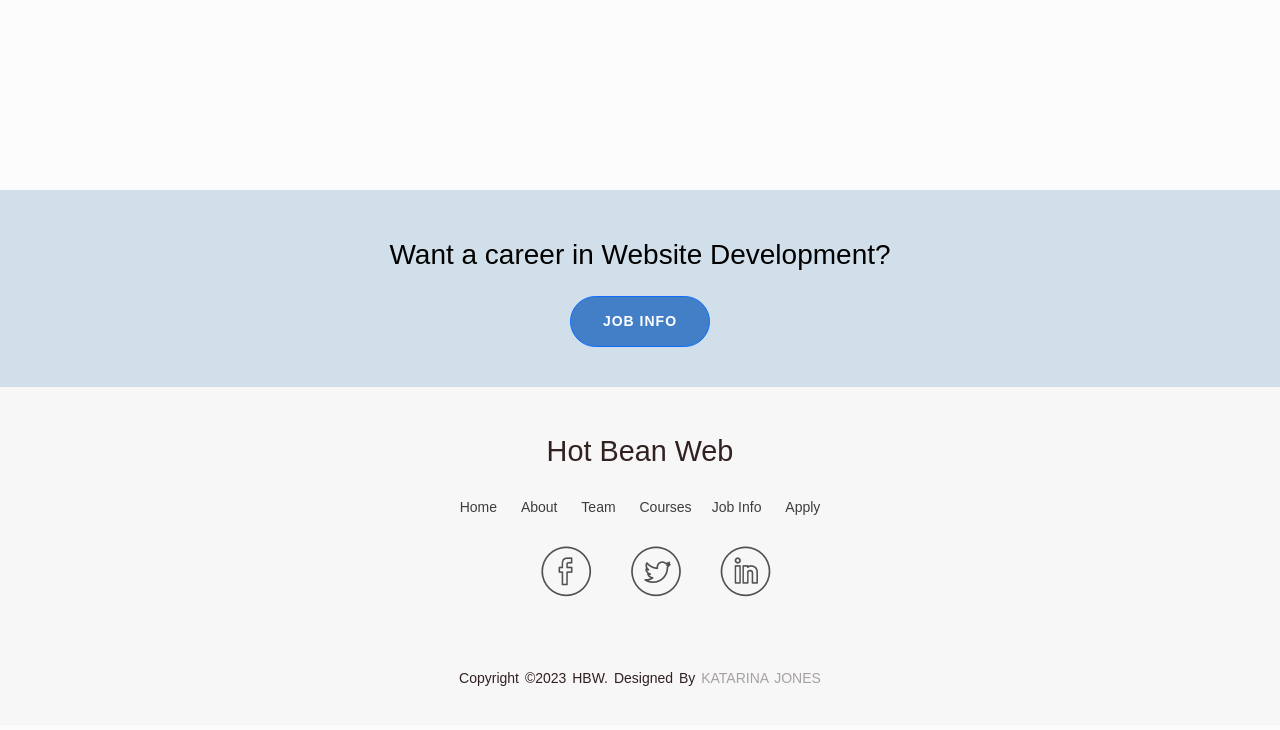
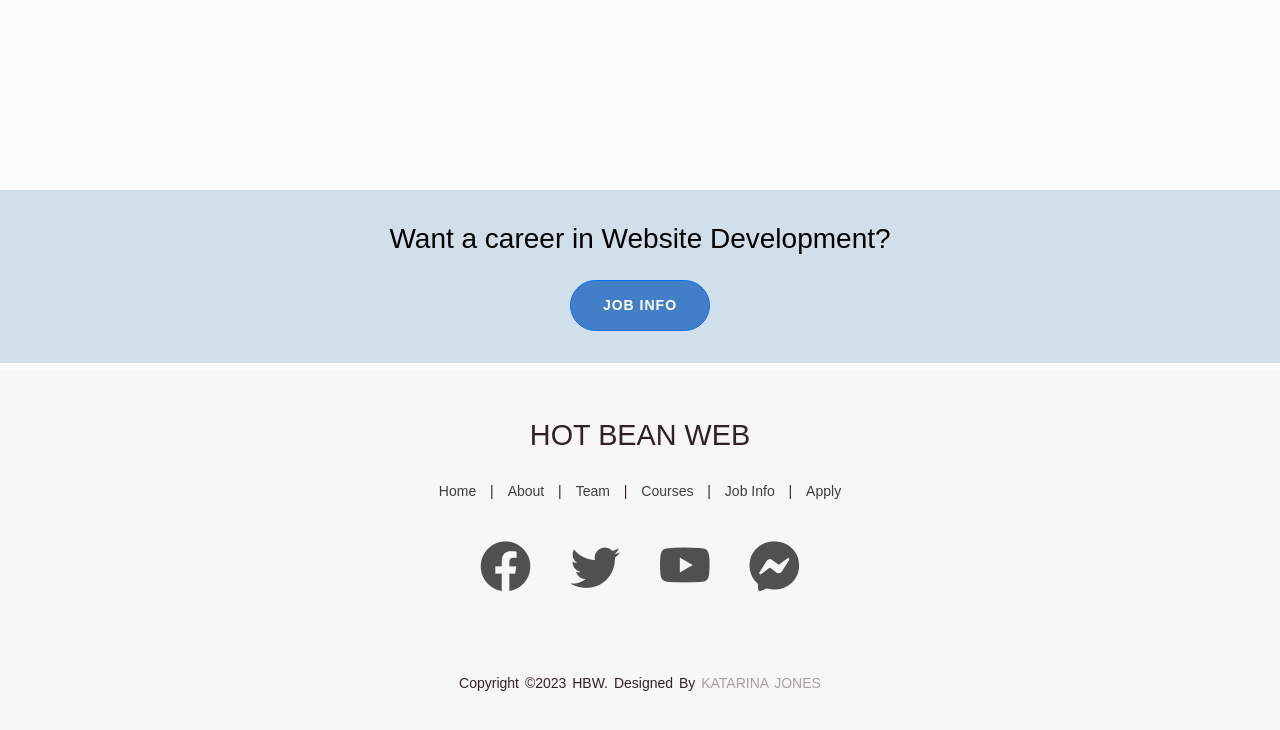
Before and after one commit to cloudwe/cloudwe.github.io, a plain HTML site: page Apply.html in a window 1280 px wide. Shown: the part 3211-3941 px from the top of the page. Drawn offline with nearby package versions, Linux system fonts and the light colour scheme.

Commit message:
Update Apply.html

```diff
--- a/Apply.html
+++ b/Apply.html
@@ -410,10 +410,9 @@
 <br>
 <br>
 
-
 <!-- advertisement after footer-->
 <!-- id is to identifty the class to be used in CSS-->
-<div class="py-4 mt-5 text-center" id="final1">
+<div class="py-2 mt-5 text-center" id="final1">
   <!-- container for responsiveness, py means adding padding vertically -->
   <div class="container py-4">
     <!-- justify contnet center is to ensure contnet stays center place-->
@@ -422,12 +421,12 @@
           devices, which i put as 6. text will be centered and in black. -->
       <div class="col-md-6 text-center text-black">
         <h3 class="text-center"> Want a career in Website Development?</h3>
-        <a class="btn btn-primary mt-3" href="file:///D:/website/Apply.html"> Job Info </a>
+        <a class="btn btn-primary mt-3" href="https://cloudwe.github.io/Job-Information"> Job Info </a>
       </div>
+    <!-- chaning how much space elements take on medium screen to ensure
+    it takes up sufficent enough space without looking out of place.-->
   </div>
 </div>
-
-
 
 
   <!-- footer is used for footer. mt-3 is margin top by 3. this is to add more
@@ -435,21 +434,33 @@
 <!--footer-->
 <footer class="mt-3">
   <div class="footer-content">
-      <h3>Hot Bean Web</h3>
+      <h3 class="mb-2">HOT BEAN WEB</h3>
 
-    <p class="text-center"><a class="linksprofile" href="https://cloudwe.github.io">Home</a> <a class="linksfooter" href="https://cloudwe.github.io/About">About</a> <a class="linksfooter" href="https://cloudwe.github.io/Team">Team</a> <a class="linksfooter" href="https://cloudwe.github.io/Courses">Courses</a><a class="linksfooter" href="https://cloudwe.github.io/Job-Information
-      ">Job Info</a> <a class="linksfooter" href="https://cloudwe.github.io/Apply">Apply</a>
+      <p class="text-center">
+        <a href="https://cloudwe.github.io">Home</a>
+        |
+        <a href="https://cloudwe.github.io/About">About</a>
+        |
+        <a href="https://cloudwe.github.io/Team">Team</a>
+        |
+        <a href="https://cloudwe.github.io/Courses">Courses</a>
+        |
+        <a href="https://cloudwe.github.io/Job-Information">Job Info</a>
+        |
+        <a href="https://cloudwe.github.io/Apply">Apply</a>
+    </p>
+    <ul class="socials px-1  align-content-center px-">
+      <li><a href="https://www.facebook.com"><i class="bi bi-facebook"></i></a></li>
+      <li><a href="https://twitter.com/home?lang=en"><i class="bi bi-twitter"></i></a></li>
+      <li><a href="https://www.youtube.com"><i class="bi bi-youtube"></i></a></li>
+      <li><a href="https://www.messenger.com"><i class="bi bi-messenger"></i></a></li>
+  </ul>
 
       <!-- ul is unorganised list. meaning it would be bullet points
       not ordered in numbers. i used UL for this list to ensure the li is
     marked as unorganised. inside are links to socials.
   i class= is a linked in CSS spreadsheet to logos. I can easily access logos I like.-->
-      <ul class="socials">
-          <li><a href="https://www.facebook.com"><i class="icon-facebook"></i></a></li>
-          <li><a href="https://twitter.com/home?lang=en"><i class="icon-twitter"></i></a></li>
-          <li><a href="https://www.linkedin.com/login"><i class="icon-linkedin"></i></a></li>
 
-      </ul>
   </div>
   <!-- &copy; is a way of typing the copyright symbol. this is better for responsiveness
   as copy and pasting the logo itself may not always be displayed on every
@@ -458,8 +469,8 @@ devices and browsers. -->
   <div class="footer-bottom">
       <p>copyright &copy;2023 HBW. designed by <span>Katarina Jones</span></p>
   </div>
+
 </footer>
-
 
 
 <!-- javascript bootstrap link -->
```
